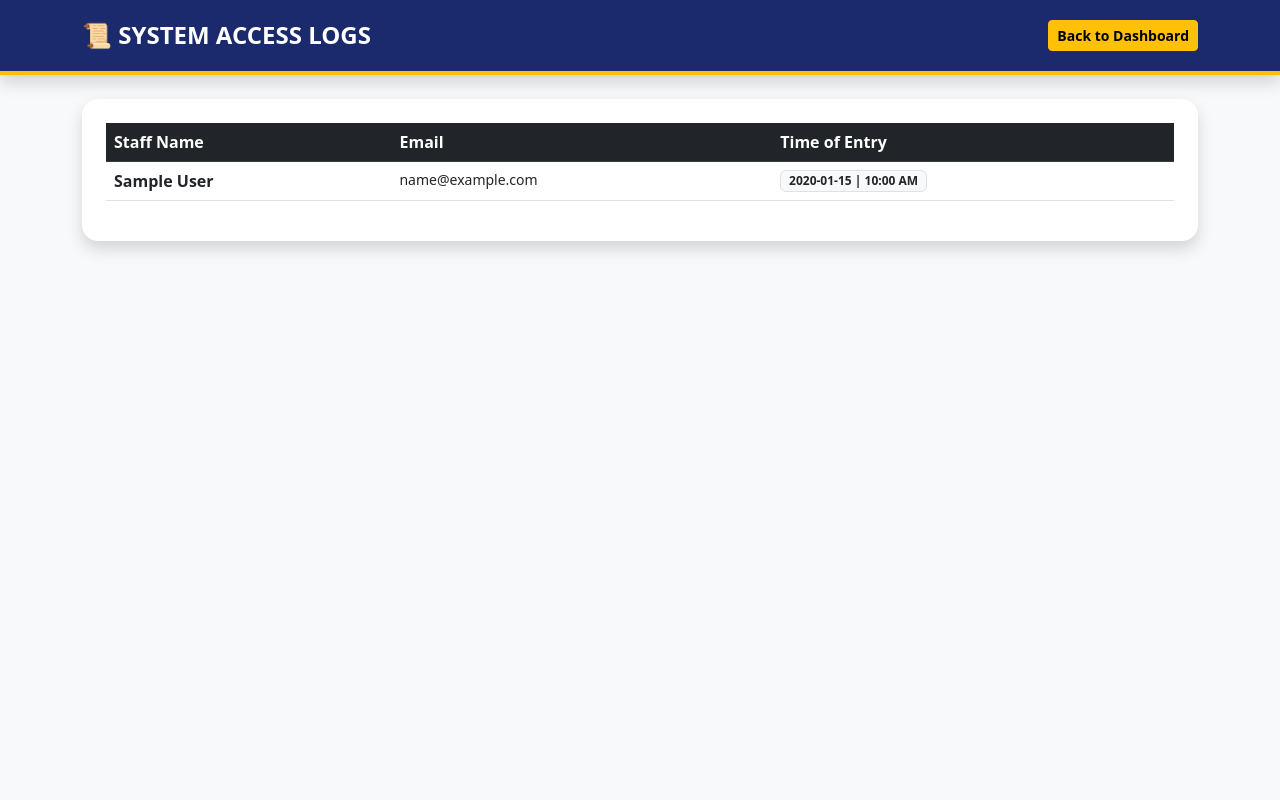
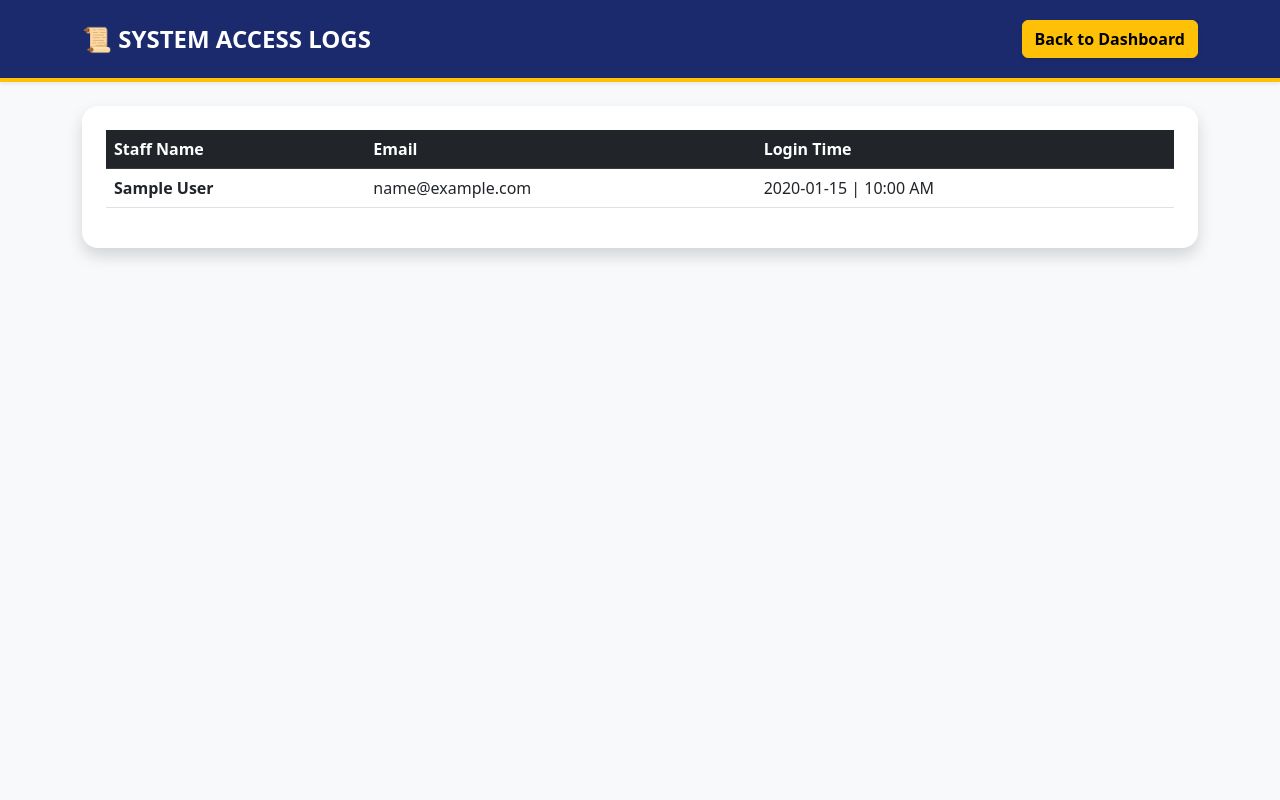
Before and after one commit to SYARIZAM15/Asset-Tracker-System, a Flask app: template templates/login.html in a window 1280 px wide. Run offline with Flask 3, Linux system fonts and the light colour scheme; the template is opened without the code that fills it: most values are stand-ins (such as "Sample title", 1, 10 or a date in 2020); some libraries are stand-ins or nearby versions.

Commit message:
Update login.html

```diff
--- a/templates/login.html
+++ b/templates/login.html
@@ -2,37 +2,39 @@
 <html lang="en">
 <head>
     <meta charset="UTF-8">
-    <title>JTDI - Login Logs</title>
+    <title>JTDI Logs</title>
     <link rel="stylesheet" href="https://cdn.jsdelivr.net/npm/bootstrap@5.3.0/dist/css/bootstrap.min.css">
     <style>
-        :root { --jtdi-navy: #1a2a6c; --jtdi-gold: #ffc107; }
-        .header { background: var(--jtdi-navy); color: white; padding: 20px; border-bottom: 4px solid var(--jtdi-gold); }
+        :root { --navy: #1a2a6c; --gold: #ffc107; }
+        .header { background: var(--navy); color: white; padding: 20px; border-bottom: 4px solid var(--gold); }
     </style>
 </head>
 <body class="bg-light">
-    <div class="header shadow mb-4">
+    <div class="header shadow-sm mb-4">
         <div class="container d-flex justify-content-between align-items-center">
             <h4 class="mb-0 fw-bold">📜 SYSTEM ACCESS LOGS</h4>
-            <a href="/" class="btn btn-warning btn-sm fw-bold">Back to Dashboard</a>
+            <a href="{{ url_for('index') }}" class="btn btn-warning fw-bold shadow-sm">Back to Dashboard</a>
         </div>
     </div>
     <div class="container">
         <div class="card shadow border-0 p-4 rounded-4">
-            <table class="table table-hover">
+            <div class="table-responsive">
+                <table class="table table-hover align-middle">
                     <thead class="table-dark">
-                    <tr><th>Staff Name</th><th>Email</th><th>Time of Entry</th></tr>
+                        <tr><th>Staff Name</th><th>Email</th><th>Login Time</th></tr>
                     </thead>
                     <tbody>
                         {% for log in logs %}
                         <tr>
                             <td class="fw-bold">{{ log.full_name }}</td>
-                        <td class="small">{{ log.email }}</td>
-                        <td><span class="badge bg-light text-dark border">{{ log.login_time.strftime('%Y-%m-%d | %I:%M %p') }}</span></td>
+                            <td>{{ log.email }}</td>
+                            <td>{{ log.login_time.strftime('%Y-%m-%d | %I:%M %p') }}</td>
                         </tr>
                         {% endfor %}
                     </tbody>
                 </table>
             </div>
         </div>
+    </div>
 </body>
 </html>
```
Lines whose indentation alone changed are shown as unchanged.
